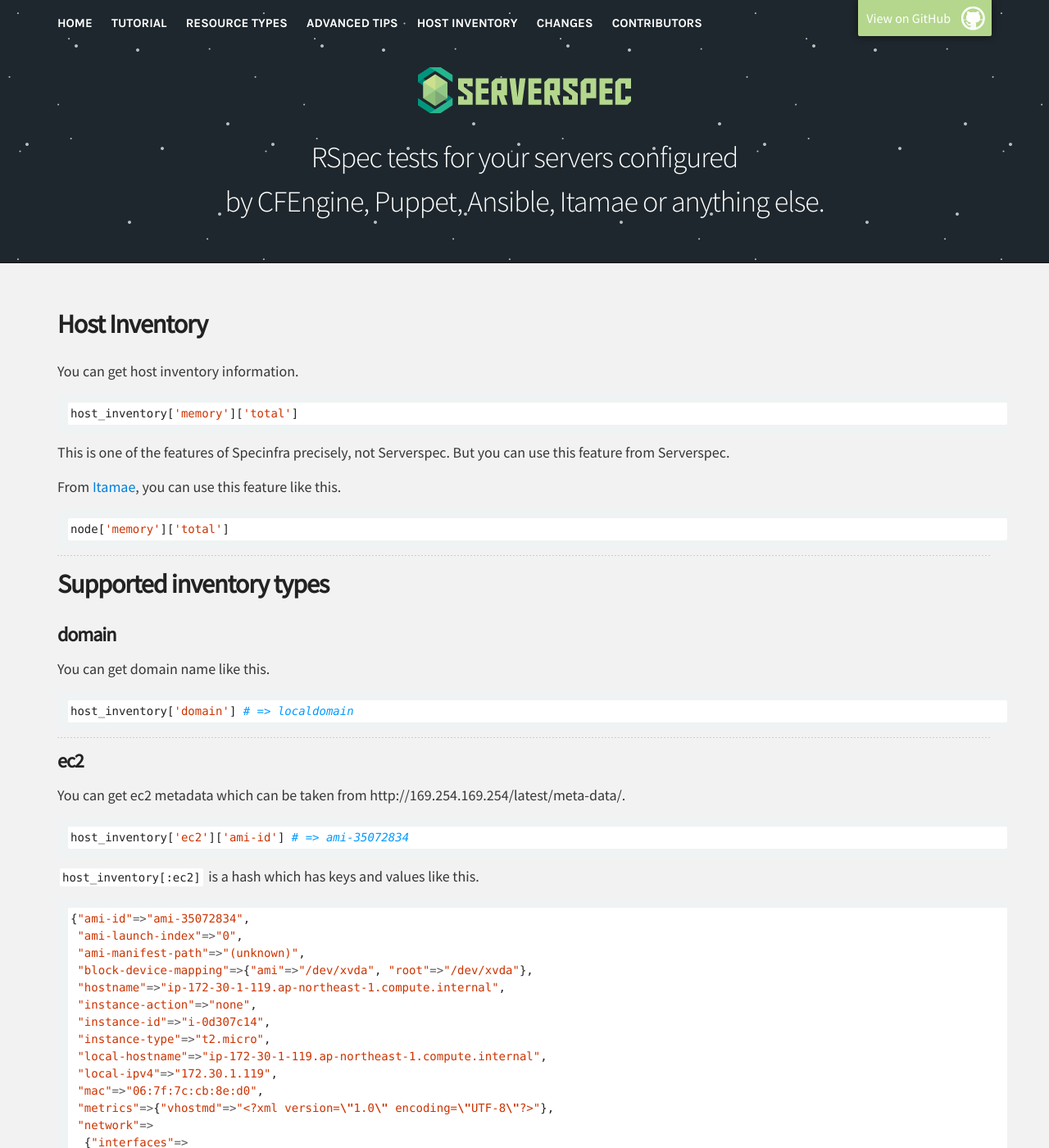
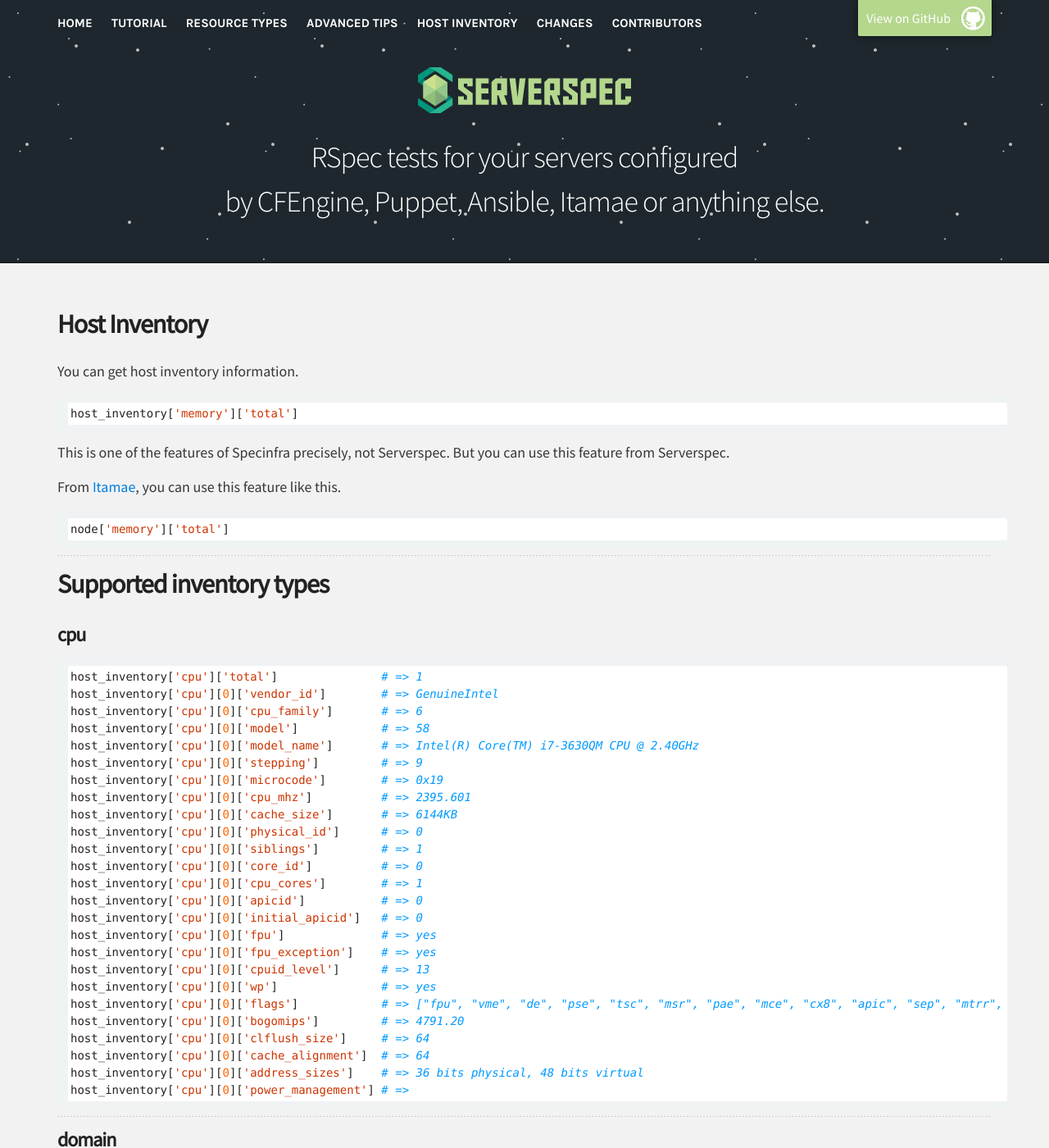
Before and after one commit to serverspec/serverspec.github.io, a Jekyll site: the page built from host_inventory.md, in a window 1280 px wide and 1400 px high. Shown: the whole window at 82% size. Built offline with Jekyll 4.4.1, drawn with Linux system fonts in a browser that asks for light colours; Markdown is read by kramdown in place of the engine named in the settings; some of the changed text lies outside the part shown.

Commit message:
adding missing kernel and cpu doc to host_inventory

````diff
--- a/host_inventory.md
+++ b/host_inventory.md
@@ -22,6 +22,38 @@ node['memory']['total']
 ----
 
 ## Supported inventory types
+
+### cpu
+
+```ruby
+host_inventory['cpu']['total']               # => 1
+host_inventory['cpu'][0]['vendor_id']        # => GenuineIntel
+host_inventory['cpu'][0]['cpu_family']       # => 6
+host_inventory['cpu'][0]['model']            # => 58
+host_inventory['cpu'][0]['model_name']       # => Intel(R) Core(TM) i7-3630QM CPU @ 2.40GHz
+host_inventory['cpu'][0]['stepping']         # => 9
+host_inventory['cpu'][0]['microcode']        # => 0x19
+host_inventory['cpu'][0]['cpu_mhz']          # => 2395.601
+host_inventory['cpu'][0]['cache_size']       # => 6144KB
+host_inventory['cpu'][0]['physical_id']      # => 0
+host_inventory['cpu'][0]['siblings']         # => 1
+host_inventory['cpu'][0]['core_id']          # => 0
+host_inventory['cpu'][0]['cpu_cores']        # => 1
+host_inventory['cpu'][0]['apicid']           # => 0
+host_inventory['cpu'][0]['initial_apicid']   # => 0
+host_inventory['cpu'][0]['fpu']              # => yes
+host_inventory['cpu'][0]['fpu_exception']    # => yes
+host_inventory['cpu'][0]['cpuid_level']      # => 13
+host_inventory['cpu'][0]['wp']               # => yes
+host_inventory['cpu'][0]['flags']            # => ["fpu", "vme", "de", "pse", "tsc", "msr", "pae", "mce", "cx8", "apic", "sep", "mtrr", "pge", "mca", "cmov", "pat", "pse36", "clflush", "mmx", "fxsr", "sse", "sse2", "syscall", "nx", "rdtscp", "lm", "constant_tsc", "rep_good", "nopl", "xtopology", "nonstop_tsc", "pni", "pclmulqdq", "monitor", "ssse3", "cx16", "sse4_1", "sse4_2", "popcnt", "aes", "xsave", "avx", "rdrand", "lahf_lm"]
+host_inventory['cpu'][0]['bogomips']         # => 4791.20
+host_inventory['cpu'][0]['clflush_size']     # => 64
+host_inventory['cpu'][0]['cache_alignment']  # => 64
+host_inventory['cpu'][0]['address_sizes']    # => 36 bits physical, 48 bits virtual
+host_inventory['cpu'][0]['power_management'] # =>
+```
+
+----
 
 ### domain
 
@@ -132,6 +164,20 @@ host_inventory['hostname'] # => localhost
 
 ----
 
+### kernel
+
+You can get kernel information like this.
+
+```ruby
+host_inventory['kernel']['machine']       # => x86_64
+host_inventory['kernel']['name']          # => Linux
+host_inventory['kernel']['release']       # => 3.13.0-83-generic
+host_inventory['kernel']['version']       # => 3.13.0
+host_inventory['kernel']['version_major'] # => 3.13
+```
+
+----
+
 ### memory
 
 You can get memory information like this.
````
